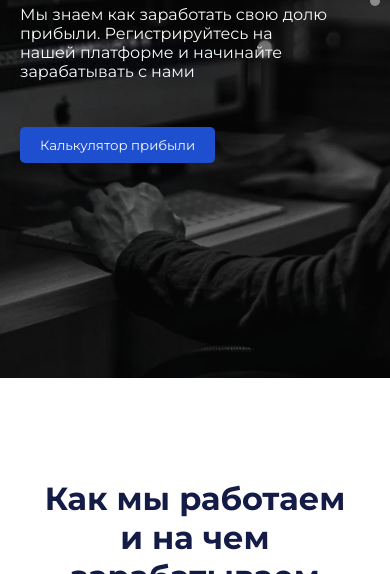
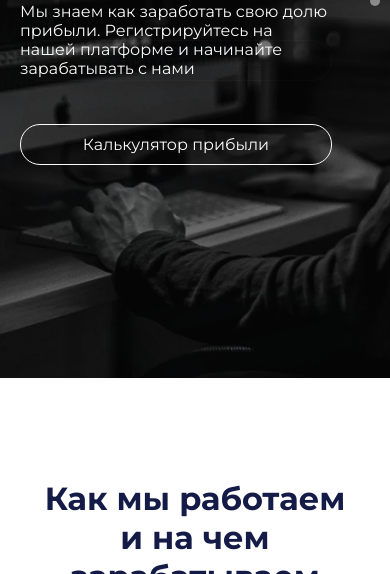
Before and after one commit to 4pekssi/Praktika-1, a website: page index.html in a window 390 px wide. Shown: the part 526-1100 px from the top of the page. Drawn offline with Linux system fonts and the light colour scheme.

Commit message:
пара дороботок котрые не увидел

```diff
--- a/index.html
+++ b/index.html
@@ -159,7 +159,7 @@
                         <img src="/img/иконка1.png" alt="">
                         <div style="margin-left: 1rem;" class="fillings-cards">
                             <h5 class="cards1-h1">Стабильный доход – 1.2% в день</h5>
-                            <img src="" alt="">
+                            <img src="/img/Line 8.png" alt="">
                             <p class="cards1-p">Возможность получения стабильной доходности, превышающей процентную
                                 ставку по банковским
                                 депозитам</p>
@@ -169,7 +169,7 @@
                         <img src="/img/иконка (3).png" alt="">
                         <div style="margin-left: 1rem;" class="fillings-cards">
                             <h5 class="cards1-h1">Быстрый вывод средств</h5>
-                            <img src="" alt="">
+                            <img src="/img/Line 8.png" alt="">
                             <p class="cards1-p">Мы знаем как важно иметь доступ к своим личным средствам, поэтому
                                 автоматизировали процесс вывода дивидендов до 24-х часов</p>
                         </div>
--- a/js/script.js
+++ b/js/script.js
@@ -35,7 +35,7 @@ const slides = document.querySelectorAll('.slide');
             document.body.classList.toggle('no-scroll');
             const menu = document.querySelector('.right-side-header-ul-li');
             if (menu.style.display === 'flex') {
-                menu.style.display = 'none';
+                menu.style.display = '';
             } else {
                 menu.style.display = 'flex';
             }
--- a/styles/style.css
+++ b/styles/style.css
@@ -175,13 +175,23 @@ li {
 
 .calculator-button1 {
     margin-top: 67px;
-    background-color: #194DD2;
+    background-color: #194dd200;
     color: white;
-    border: none;
+    width: 300px;
+    border: 1px solid #ffffff;
     padding: 10px 20px;
-    border-radius: 5px;
+    border-radius: 20px;
     cursor: pointer;
-}
+    font-size: 18px;
+}
+
+@media(max-width: 600px) {
+    .calculator-button1{
+        width: 100%;
+        font-size: 16px;
+    }
+}
+
 
 .indicators {
     position: absolute;
```
Also changed, not shown: package.json (added, +19 -0 lines).
